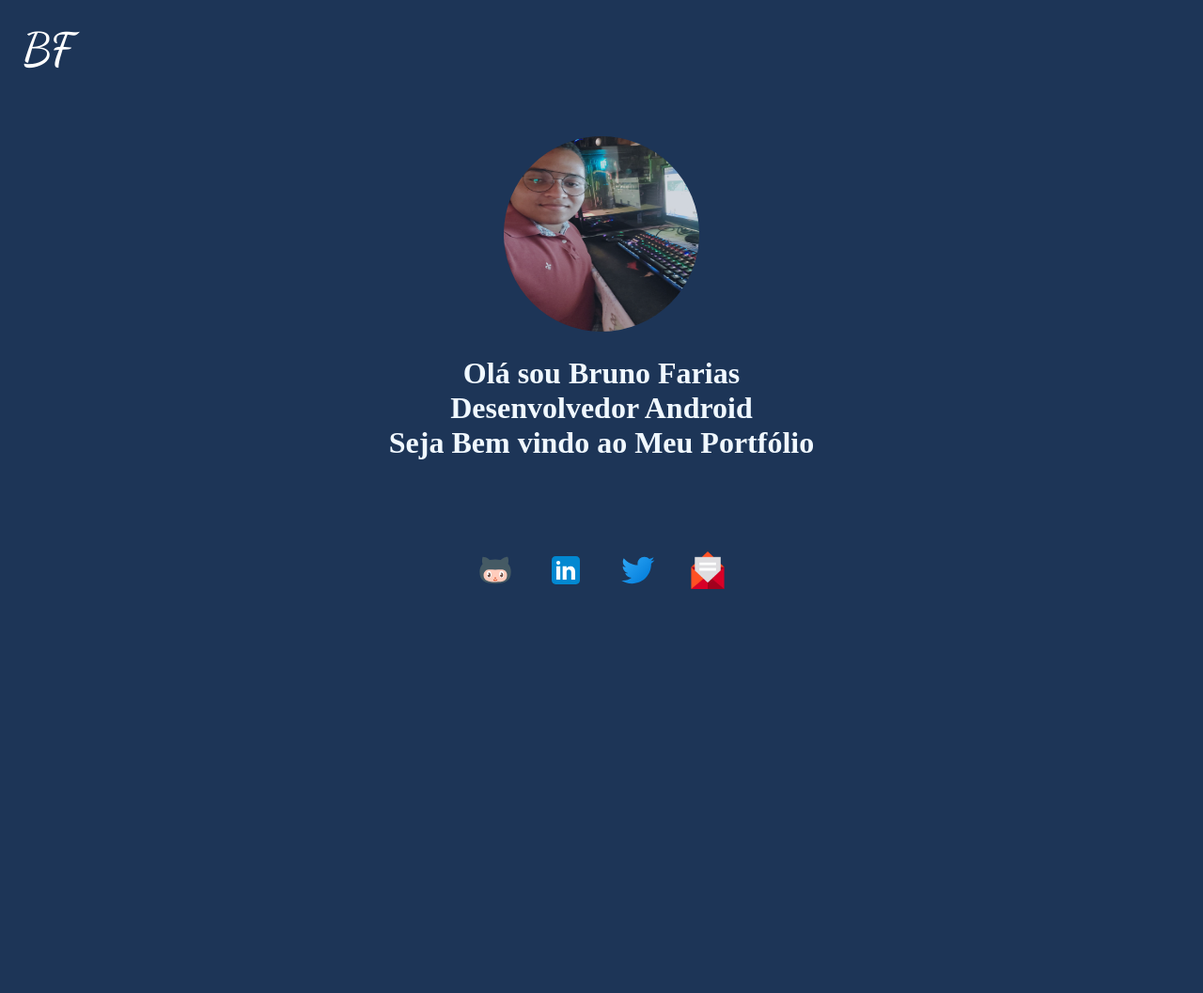
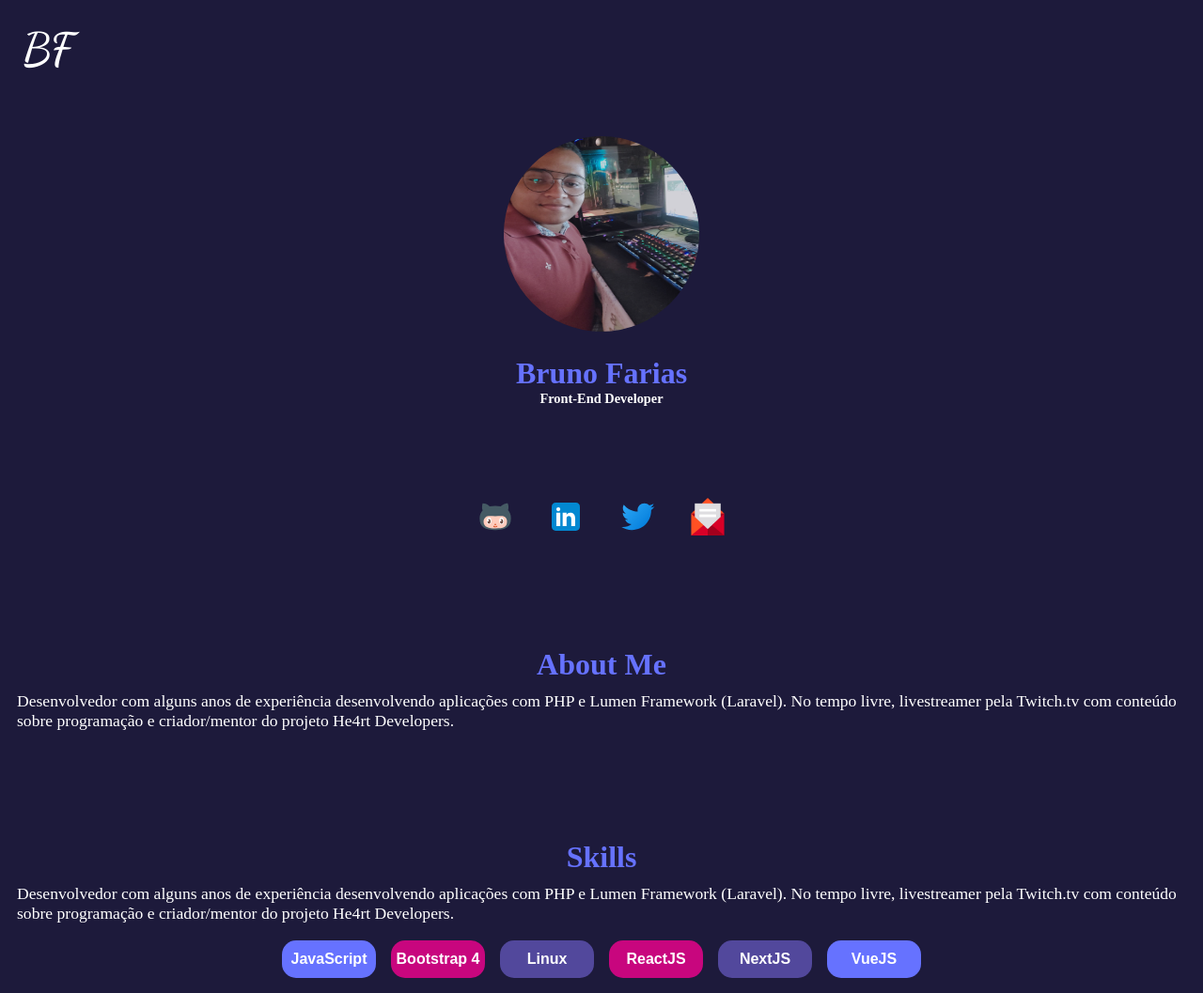
Before and after one commit to brunofariasdev/MyPortfolio, a plain HTML site: page index.html in a window 1280 px wide. Shown: the whole page at 94% size. Before the commit the page ends 800 px from the top, so only its background shows below. Drawn offline with Linux system fonts and the light colour scheme.

Commit message:
About,Skills terminados

```diff
--- a/css/style.css
+++ b/css/style.css
@@ -5,8 +5,22 @@
 }
 
 body{
-    background-color: #1d3557;
+
+    background-color: #1D1A3B;
 }
+p{
+    font-size: 1.1rem;
+    color: #ffffff;
+    margin: 10px;
+
+}
+
+h3{
+    color: #ffffff;
+    font-size: 0.9rem;
+}
+
+
 
 #container section{
     display: flex;
@@ -24,7 +38,7 @@ body{
     transition: 0.3ms;
 }
 #container section h2{
-    color: aliceblue;
+    color: #6672FF;
     text-align: center;
     margin-top: 0.8em;
     font-size: 2em;
@@ -61,3 +75,51 @@ body{
 #icons img:hover{
     opacity: 0.8;
 }
+
+/*----------FIM-HEADER-------*/
+
+/*----------ABOUT-------*/
+#about,#skills{
+    padding: 8px;
+}
+
+
+/*----------SKILLS -------*/
+
+#skills{
+    display: flex;
+
+}
+
+#btns{
+   display: flex;
+   flex-direction: row;
+   justify-content: center;
+   flex-wrap: wrap;
+}
+.btn-pink,.btn-purple,.btn-red{
+    height: 40px;
+    width: 100px;
+    font-size: 1rem;
+    border-radius: 15px;
+    border: 0;
+    margin: 8px;
+    font-weight: bold;
+    color: #ffffff;
+
+
+
+
+}
+
+.btn-pink{
+    background-color: #f90091c7 ;
+}
+
+.btn-purple{
+    background-color:#6672FF;
+}
+.btn-red{
+    background-color: #52489C;
+
+}
--- a/index.html
+++ b/index.html
@@ -14,17 +14,44 @@
         </header>
         <section>
             <img src="src/344.jpg" alt="BrunoFarias">
-            <h2>Olá sou Bruno Farias</br> Desenvolvedor Android </br> Seja Bem vindo ao Meu Portfólio</h2>
+            <h2>Bruno Farias</h2>
+            <h3>Front-End Developer</h3>
 
         </section>
-        <footer>
+
             <div id="icons">
                 <a href="https://github.com/brunofariasdev"><img src="src/icons8-octocat.svg" alt="GitHun"></a>
                 <a href="https://www.linkedin.com/in/bruno-oliveira-65a317194/"><img src="src/icons8-linkedin.svg" alt="Linkedin"></a>
                 <a href="https://twitter.com/BrunoDev2"><img src="src/icons8-twitter.svg" alt="Twitter"></a>
                 <a href="mailto:contato@brunofarias.net"><img src="src/3127770cd642badf706b32c16b3f2094.png" alt="Email"></a>
             </div>
-        </footer>
+
+
+            <section id="about">
+                <h2>About Me</h2>
+                <p>Desenvolvedor com alguns anos de experiência desenvolvendo aplicações com PHP e Lumen Framework (Laravel). No tempo livre, livestreamer pela Twitch.tv com conteúdo sobre programação e criador/mentor do projeto He4rt Developers. </p>
+
+
+            </section>
+
+            <section id="skills">
+                <h2>Skills</h2>
+
+                <p>Desenvolvedor com alguns anos de experiência desenvolvendo aplicações com PHP e Lumen Framework (Laravel). No tempo livre, livestreamer pela Twitch.tv com conteúdo sobre programação e criador/mentor do projeto He4rt Developers. </p>
+                <div id="btns">
+                    <button class="btn-purple">JavaScript</button>
+                    <button class="btn-pink">Bootstrap 4</button>
+                    <button class="btn-red">Linux</button>
+                    <button class="btn-pink">ReactJS</button>
+                    <button class="btn-red">NextJS</button>
+                    <button class="btn-purple">VueJS</button>
+
+                </div>
+
+            </section>
+
+
+
 
 
     </main>
```
